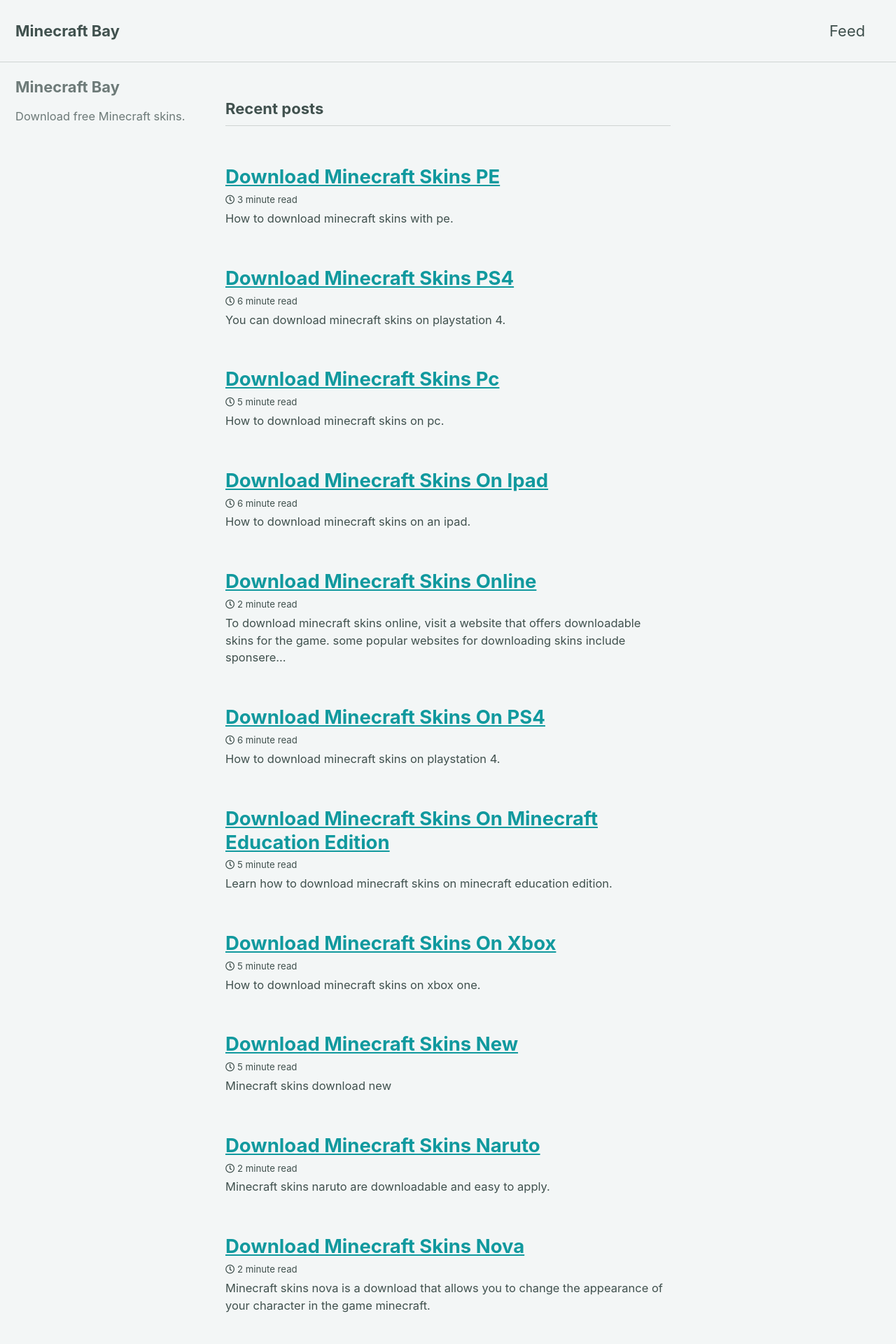
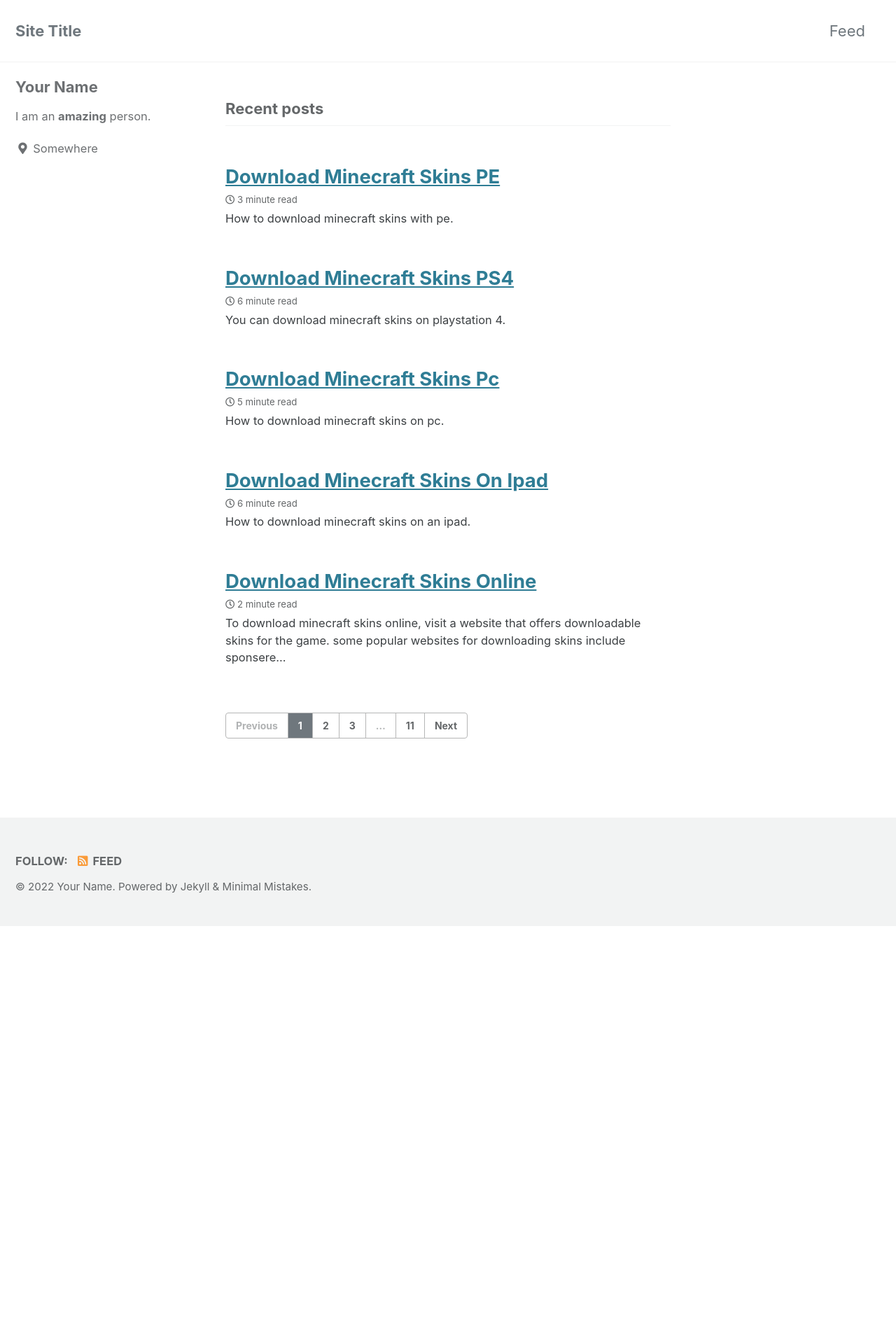
Before and after one commit to minecraftbay/minecraftbay.github.io, a Jekyll site: the page built from index.html, in a window 1280 px wide. Shown: the top 1920 px of the page at 70% size. Built offline with Jekyll 4.4.1, drawn with Linux system fonts in a browser that asks for light colours; cached includes are drawn as plain includes; the list of posts is cut into pages by our own code; after the commit the page ends 1323 px from its top, so only the background shows below that; some of the changed text lies outside the part shown.

Commit message:
Update _config.yml

```diff
--- a/_config.yml
+++ b/_config.yml
@@ -12,22 +12,22 @@
 
 # theme                  : "minimal-mistakes-jekyll"
 # remote_theme           : "mmistakes/minimal-mistakes"
-minimal_mistakes_skin    : "mint" # "air", "aqua", "contrast", "dark", "dirt", "neon", "default", "plum", "sunrise"
+minimal_mistakes_skin    : "default" # "air", "aqua", "contrast", "dark", "dirt", "neon", "mint", "plum", "sunrise"
 
 # Site Settings
 locale                   : "en-US"
-title                    : "Minecraft Bay"
+title                    : "Site Title"
 title_separator          : "-"
 subtitle                 : # site tagline that appears below site title in masthead
-name                     : "Minecraft Bay"
-description              : "Download free Minecraft skins."
+name                     : "Your Name"
+description              : "An amazing website."
 url                      : # the base hostname & protocol for your site e.g. "https://mmistakes.github.io"
 baseurl                  : # the subpath of your site, e.g. "/blog"
 repository               : # GitHub username/repo-name e.g. "mmistakes/minimal-mistakes"
 teaser                   : # path of fallback teaser image, e.g. "/assets/images/500x300.png"
 logo                     : # path of logo image to display in the masthead, e.g. "/assets/images/88x88.png"
 masthead_title           : # overrides the website title displayed in the masthead, use " " for no title
-breadcrumbs            : "true"
+# breadcrumbs            : false # true, false (default)
 words_per_minute         : 200
 comments:
   provider               : # false (default), "disqus", "discourse", "facebook", "staticman", "staticman_v2", "utterances", "giscus", "custom"
@@ -104,10 +104,10 @@
 
 # Site Author
 author:
-  name             : "Minecraft Bay"
+  name             : "Your Name"
   avatar           : # path of avatar image, e.g. "/assets/images/bio-photo.jpg"
-  bio              : "Download free Minecraft skins."
-  location         : # "Somewhere"
+  bio              : "I am an **amazing** person."
+  location         : "Somewhere"
   email            :
   links:
     - label: "Email"
@@ -218,7 +218,7 @@
 
 # Outputting
 permalink: /:categories/:title/
-paginate: 500 # amount of posts to show
+paginate: 5 # amount of posts to show
 paginate_path: /page:num/
 timezone: # https://en.wikipedia.org/wiki/List_of_tz_database_time_zones
 
```
